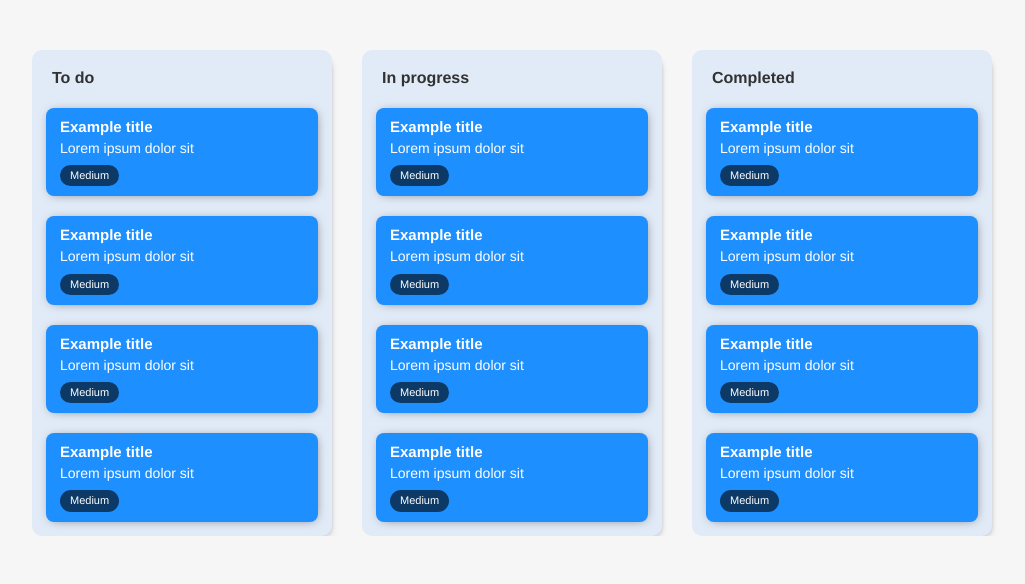
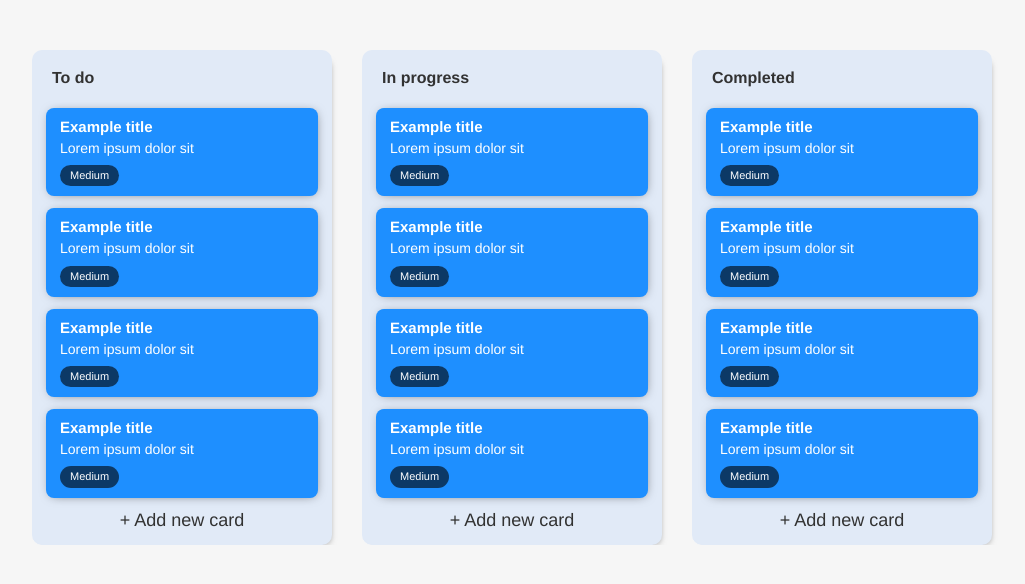
Before and after one commit to Erhanero/boardy, a React (Vite) app: page / in a window 1280 px wide. Shown: the top 584 px of the page, without its empty margins (128-1153 px from the left). Built offline with nearby package versions, Linux system fonts and the light colour scheme.

Commit message:
feat(component/cards): add modal controller logic

```diff
--- a/src/components/cards/cards.jsx
+++ b/src/components/cards/cards.jsx
@@ -1,19 +1,54 @@
 /**
- * Internal dependencies.
+ * External dependencies.
  */
+import { useState } from 'react';
+
+/**
+* Internal dependencies.
+*/
 import Card from '@/components/card/card';
 import Stack from '@/components/stack/stack';
+import Button from '@/components/button/button';
+import Modal from '@/components/modal/modal';
+import FormAddCard from '@/components/form-add-card/form-add-card';
 
 const Cards = () => {
+    const [showModal, setShowModal] = useState(false);
+
+    /**
+     * Handle close modal.
+     *
+     * @returns {Void}
+     */
+    const handleCloseModal = () => {
+        setShowModal(false);
+    };
+
+    /**
+     * Handle open modal.
+     *
+     * @param {Event} e
+     * @returns {Void}
+     */
+    const handleOpenModal = (e) => {
+        e.stopPropagation();
+        setShowModal(true);
+    };
+
     return (
         <div className="cards">
-            <Stack direction="column" rowGap="20">
+            <Stack direction="column" rowGap="12">
                 <Card />
                 <Card />
                 <Card />
                 <Card />
+
+                <Button onClick={handleOpenModal}>+ Add new card</Button>
             </Stack>
 
+            <Modal isOpen={showModal} title="Create new card" onClose={handleCloseModal}>
+                <FormAddCard />
+            </Modal>
         </div>
     );
 };
```
